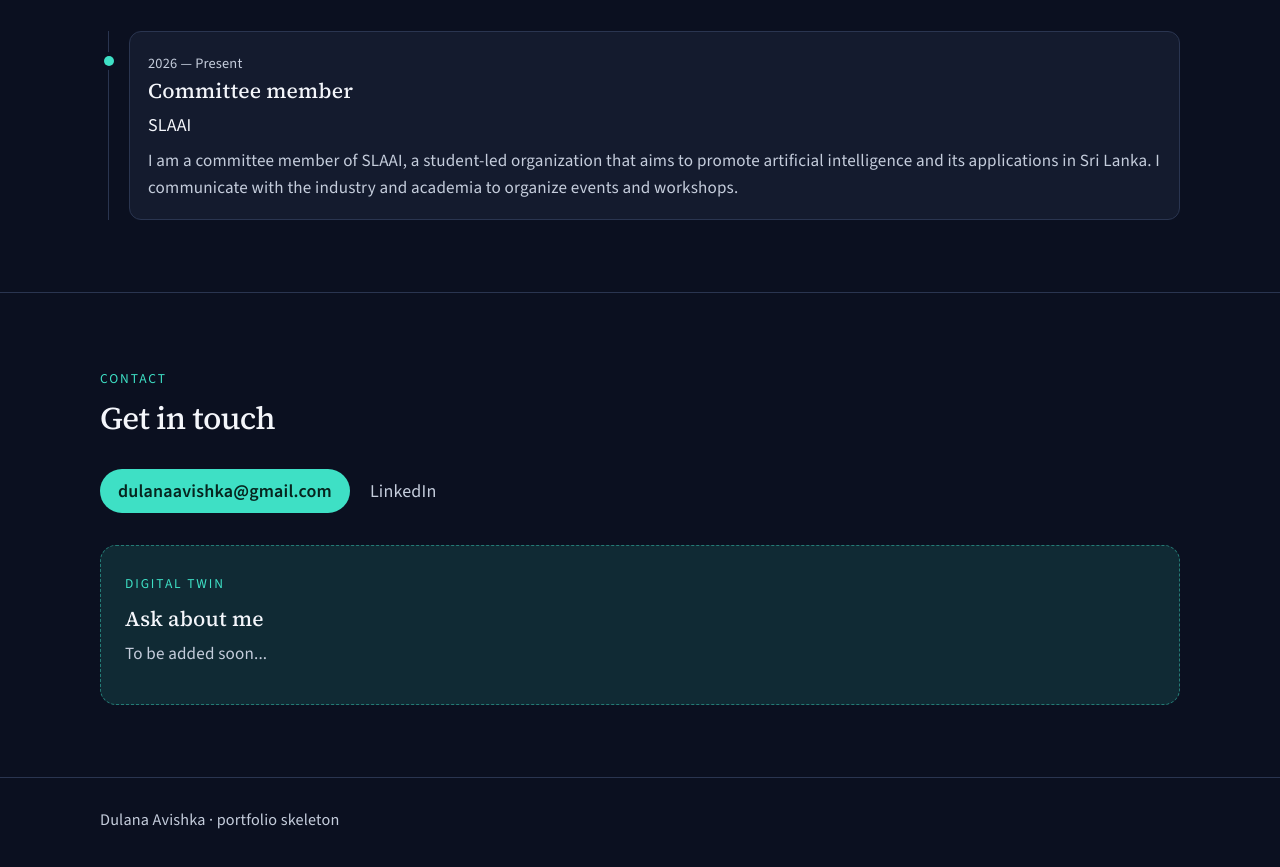
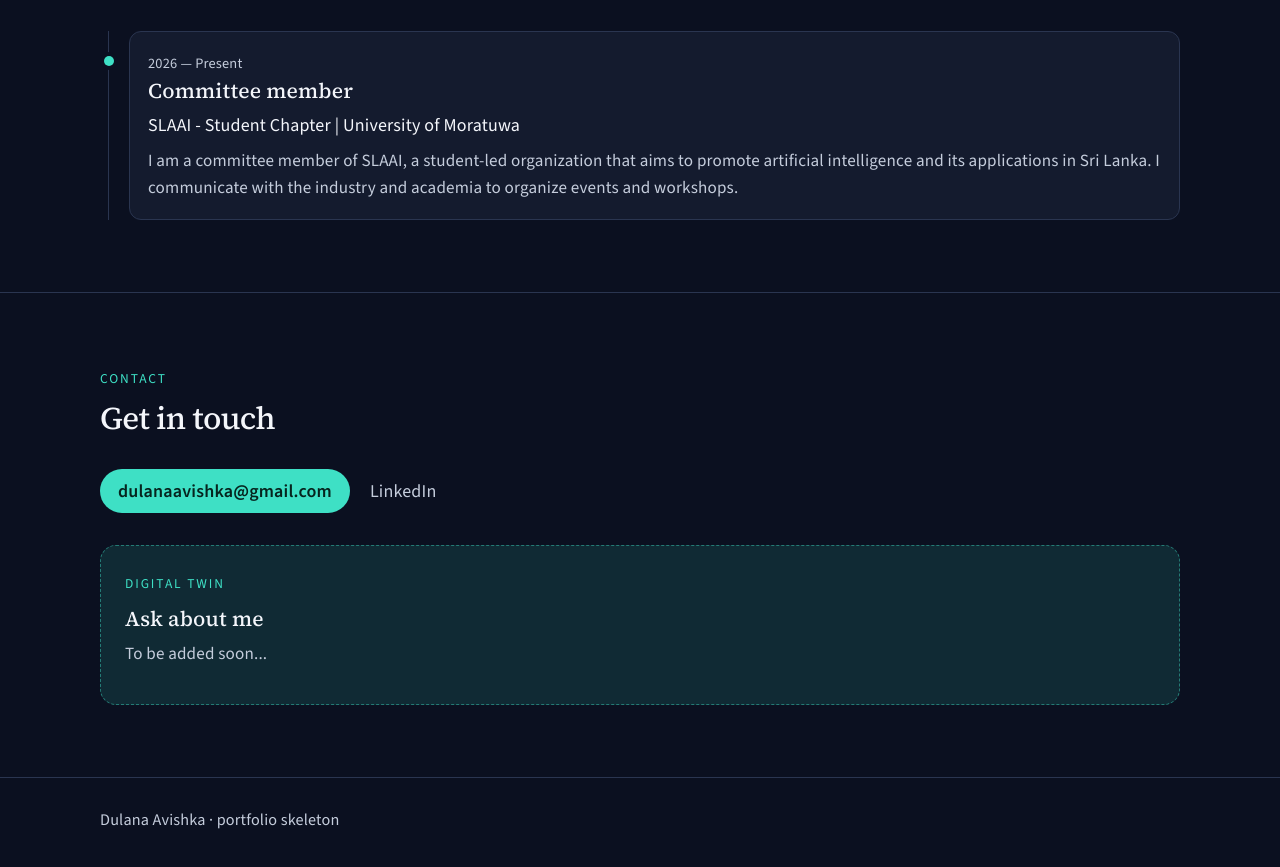
Before and after one commit to Dulanagit/Dulanagit.github.io, a React (Vite) app: page / in a window 1280 px wide. Shown: the part 4135-5002 px from the top of the page. Built offline with nearby package versions, Linux system fonts and the light colour scheme.

Commit message:
edit leadership data

```diff
--- a/src/data/leadership.js
+++ b/src/data/leadership.js
@@ -2,10 +2,10 @@ export const leadership = [
   {
     id: 'lead-1',
     role: 'Committee member',
-    org: 'SLAAI',
+    org: 'SLAAI - Student Chapter | University of Moratuwa',
     period: '2026 — present',
     summary: 'I am a committee member of SLAAI, a student-led organization that aims to promote artificial intelligence and its applications in Sri Lanka. I communicate with the industry and academia to organize events and workshops.',
-    href: 'https://example.com/slaai',
+    href: 'https://slaaisc.lk/',
   },
 
 ];
```
